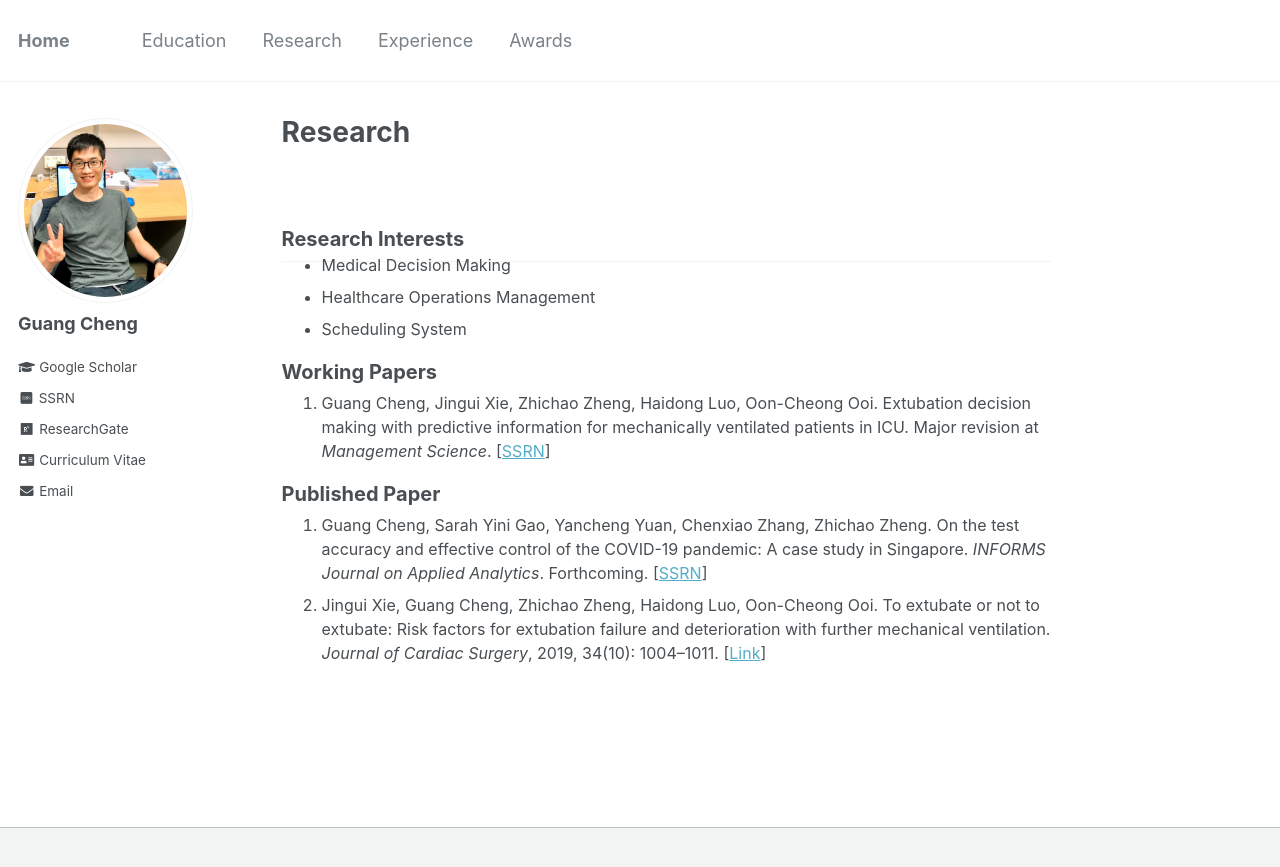
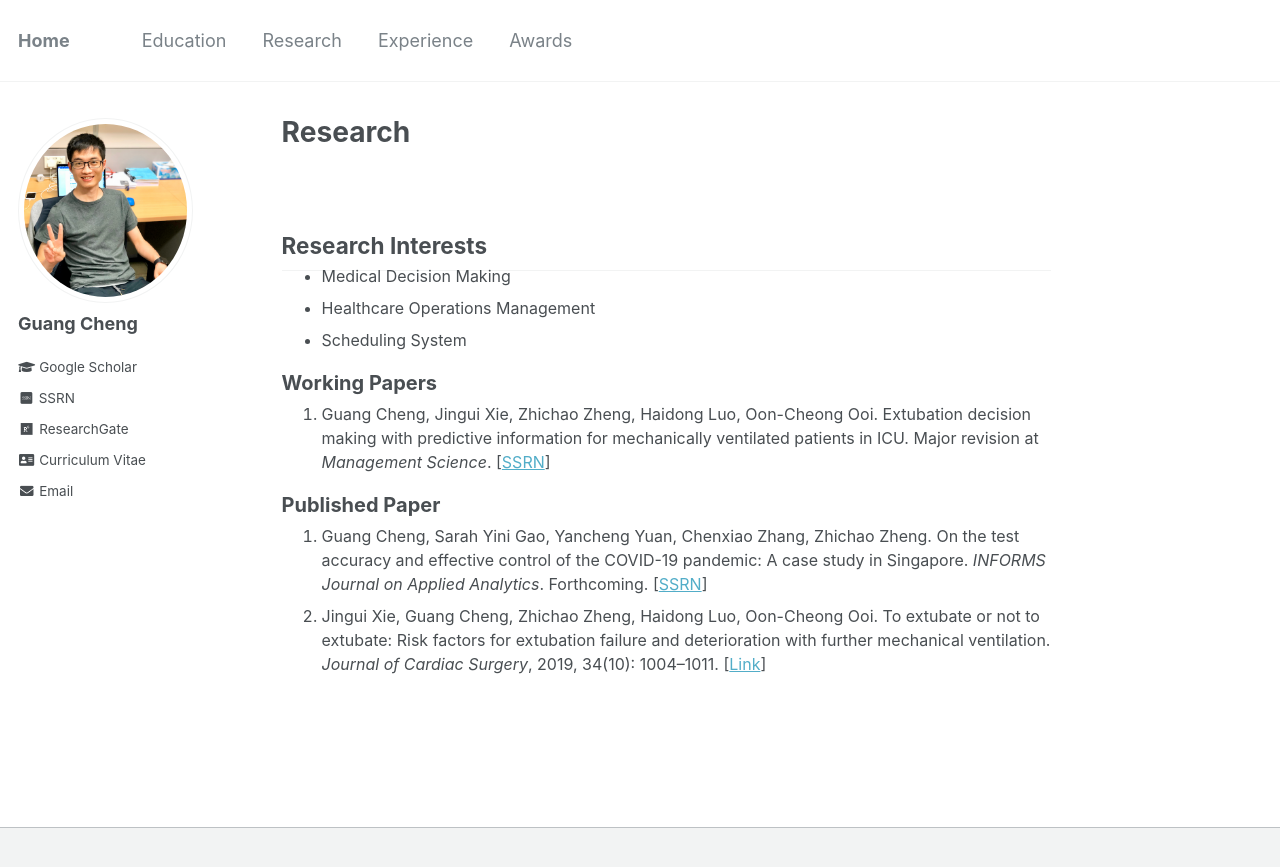
Before and after one commit to gcheng-nus/gcheng-nus.github.io, a Jekyll site: the page built from _pages/research.md, in a window 1280 px wide. Shown: the top 867 px of the page. Built offline with Jekyll 4.4.1, drawn with Linux system fonts in a browser that asks for light colours; some web fonts are replaced.

Commit message:
revise extension

```diff
--- a/_pages/research.md
+++ b/_pages/research.md
@@ -5,7 +5,7 @@ permalink: /research/
 author_profile: true
 ---
 <br>
-<h2 style="font-size: 20px;">Research Interests</h2>
+<h2>Research Interests</h2>
 <ul style="font-size: 16px; margin-top: -1.2em">
 	<li>Medical Decision Making</li>
 	<li>Healthcare Operations Management</li>
```
